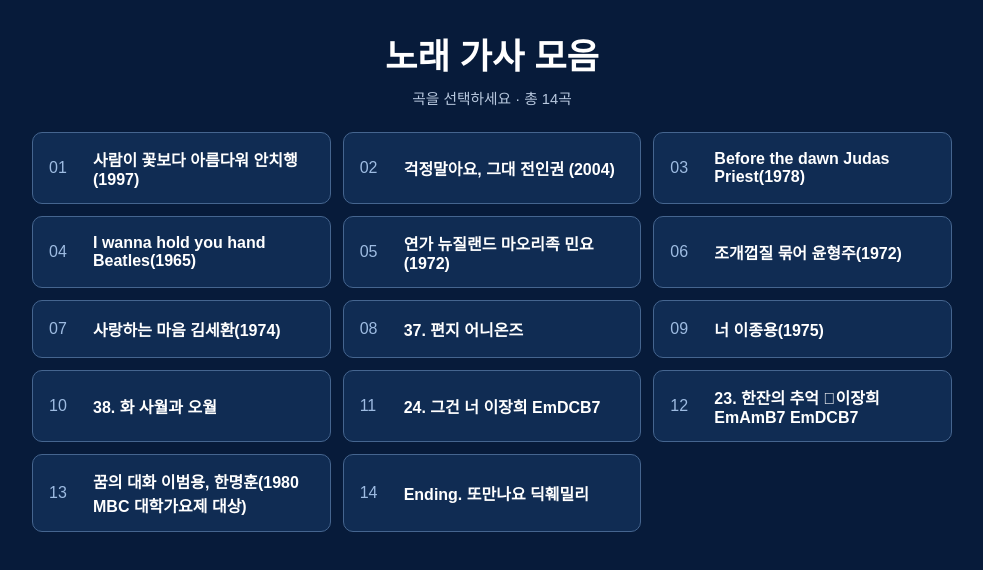
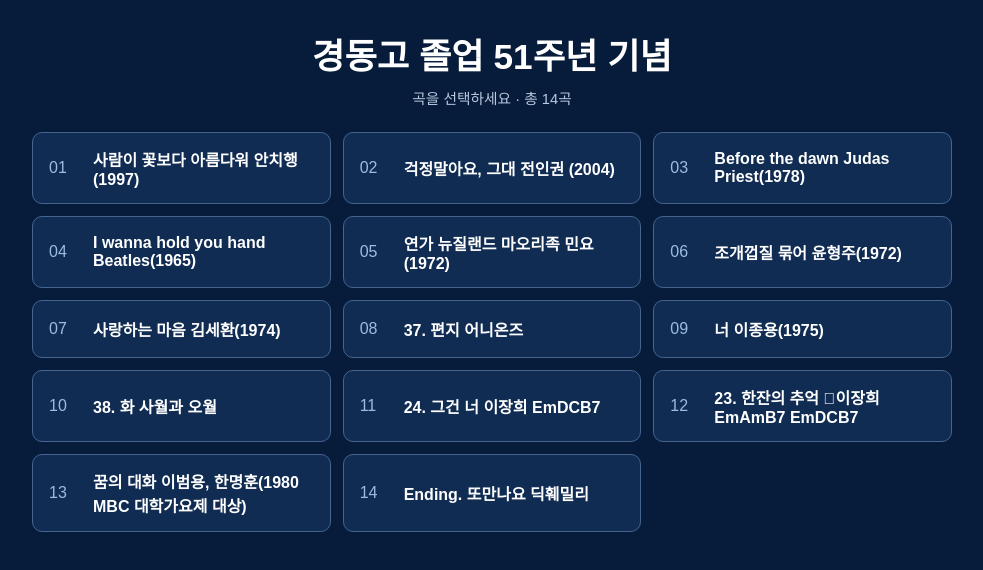
Before and after one commit to dougsuh/20261201Cosmos, a plain HTML site: page index.html in a window 1280 px wide. Shown: the whole page, without its empty margins (148-1131 px from the left). Drawn offline with Linux system fonts and the light colour scheme.

Commit message:
Update index.html

```diff
--- a/index.html
+++ b/index.html
@@ -3,7 +3,7 @@
 <head>
 <meta charset="utf-8">
 <meta name="viewport" content="width=device-width, initial-scale=1">
-<title>노래 가사 모음</title>
+<title>경동고 졸업 51주년 기념</title>
 <style>
 :root { color-scheme: dark; }
 * { box-sizing: border-box; }
@@ -51,7 +51,7 @@ main { width: min(920px, calc(100% - 28px)); margin: 0 auto; padding: 12px 0 28p
 </head>
 <body>
 <header>
-  <h1 id="pageHeading">노래 가사 모음</h1>
+  <h1 id="pageHeading">경동고 졸업 51주년 기념</h1>
   <div class="sub" id="pageSub">곡을 선택하세요</div>
 </header>
 <main>
@@ -104,7 +104,7 @@ function showPage() {
   if (!match) {
     homePage.style.display = 'grid';
     songPage.style.display = 'none';
-    heading.textContent = '노래 가사 모음';
+    heading.textContent = '경동고 졸업 51주년 기념';
     sub.textContent = '곡을 선택하세요 · 총 ' + songs.length + '곡';
     return;
   }
```
